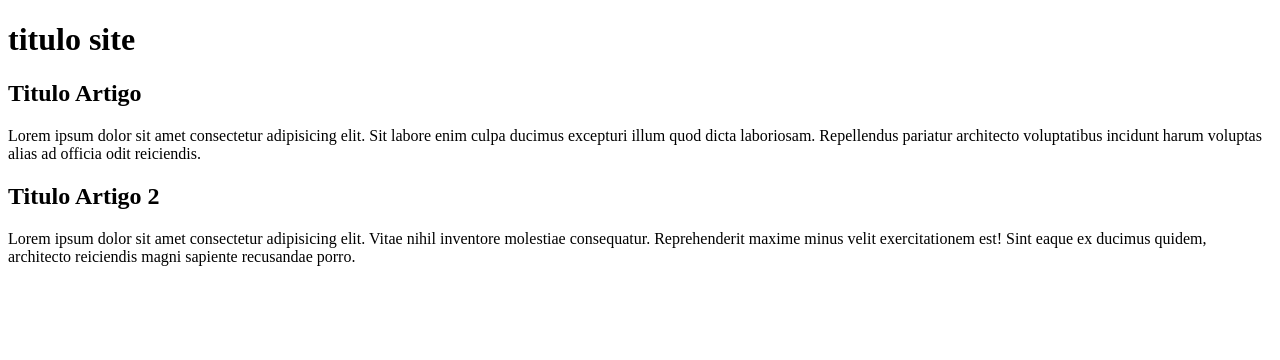
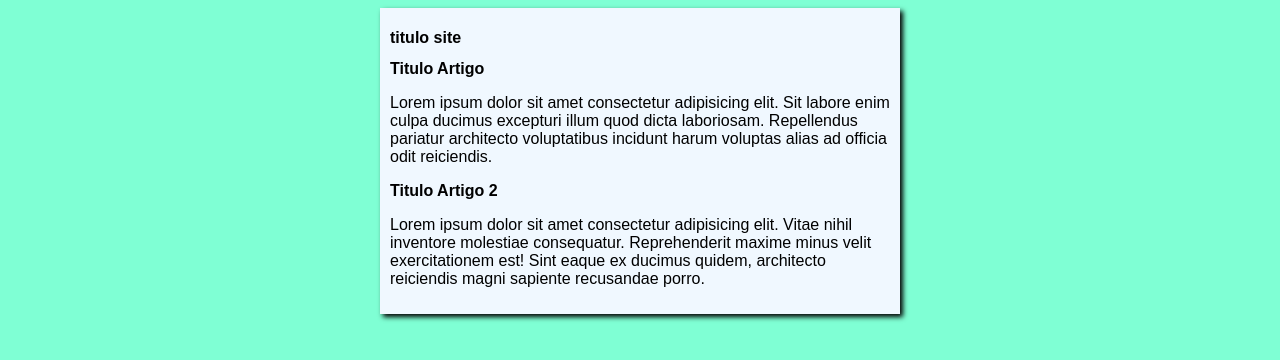
Before and after one commit to arthur-sabatino/Projeto-Site-Curso-Git, a plain HTML site: page index.html in a window 1280 px wide. Drawn offline with Linux system fonts and the light colour scheme.

Commit message:
iniciação do design da pagina

```diff
--- /dev/null
+++ b/estilo/style.css
@@ -0,0 +1,16 @@
+* {
+    font-family: Arial, Helvetica, sans-serif;
+    font-size: 16px;
+}
+
+body{
+    background-color: aquamarine;
+}
+
+main{
+    background-color: aliceblue;
+    width: 500px;
+    margin: auto;
+    padding: 10px;
+    box-shadow: 3px 3px 5px black;
+}
--- a/index.html
+++ b/index.html
@@ -4,6 +4,7 @@
     <meta charset="UTF-8">
     <meta name="viewport" content="width=device-width, initial-scale=1.0">
     <title>Titulop do Site</title>
+    <link rel="stylesheet" href="estilo/style.css">
 </head>
 <body>
     <main>
```
